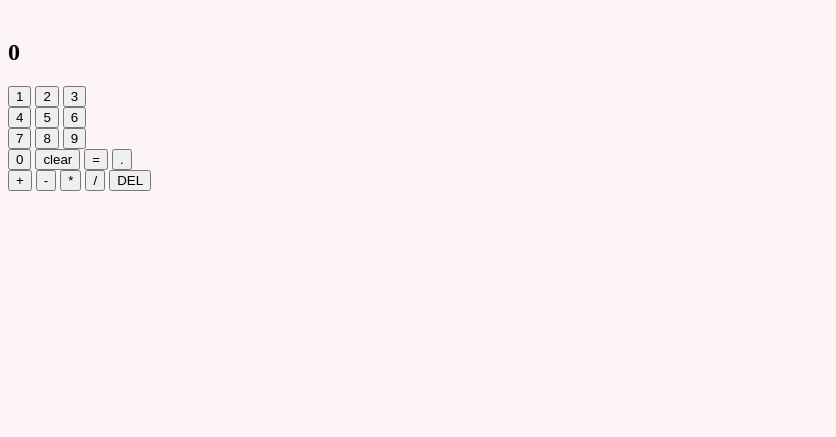
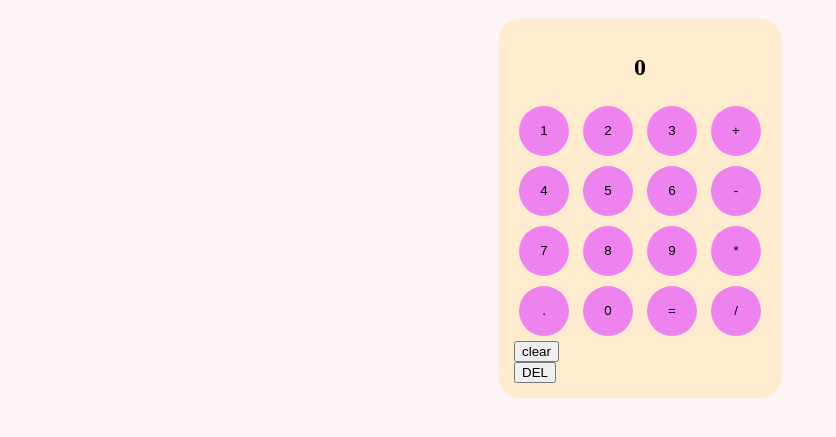
Before and after one commit to matthnoss/calculator, a plain HTML site: page index.html in a window 1280 px wide. Shown: the part 69-506 px from the top of the page, without its empty margins (0-836 px from the left). Drawn offline with Linux system fonts and the light colour scheme.

Commit message:
Fixed delete button removing calculator screen

```diff
--- a/index.html
+++ b/index.html
@@ -20,32 +20,33 @@
             <button class="btn">1</button>
             <button class="btn">2</button>
             <button class="btn">3</button>
+            <button class="operationBtn">+</button>
         </div>
 
         <div class="button-middle">
             <button class="btn">4</button>
             <button class="btn">5</button>
             <button class="btn">6</button>
+            <button class="operationBtn">-</button>
         </div>
 
         <div class="button-bottom">
             <button class="btn">7</button>
             <button class="btn">8</button>
             <button class="btn">9</button>
+            <button class="operationBtn">*</button>
         </div>
 
         <div class="button-zero-clear">
+            <button class="btn">.</button>
             <button class="btn">0</button>
-            <button class="clearBtn">clear</button>
             <button class="equals">=</button>
-            <button class="btn">.</button>
+            <button class="operationBtn">/</button>
+
         </div>
 
         <div class="operations">
-            <button class="operationBtn">+</button>
-            <button class="operationBtn">-</button>
-            <button class="operationBtn">*</button>
-            <button class="operationBtn">/</button>
+            <button class="clearBtn">clear</button>
             <button class="deleteBtn">DEL</button>
         </div>
 
--- a/main.js
+++ b/main.js
@@ -50,10 +50,17 @@ buttons.forEach((currentButton) => {
         typeNumber(currentButton)})
 })
 
+//delete button
+
 deleteButton.addEventListener('click', () => {
-    let text = display.textContent;
-    text = text.slice(0, -1);
-    display.textContent = text;
+    if(display.textContent !== '0') {
+        let text = display.textContent;
+        text = text.slice(0, -1);
+        display.textContent = text;
+    }
+    if(display.textContent.length === 0) {
+        clearDisplay('0');
+    }
 })
 
 function typeNumber(currentButton) {
--- a/style.css
+++ b/style.css
@@ -14,9 +14,34 @@ body {
 #buttons {
     display: flex;
     flex-direction: column;
+    min-width: 50px;
 }
 
 #calculator {
     display: flex;
     flex-direction: column;
+    background-color: blanchedalmond;
+    width: fit-content;
+    height: fit-content;
+    align-self: center;
+    align-items: center;
+    border-radius: 20px;
+    padding: 15px;
 }
+
+.btn,
+.operationBtn,
+.equals {
+    min-width: 50px;
+    min-height: 50px;
+    border-radius: 200px;
+    background-color: violet;
+    border-style: hidden;
+    margin: 5px;
+}
+
+.clearBtn,
+.deleteBtn {
+    display: flex;
+    align-items: self-e;
+}
```
